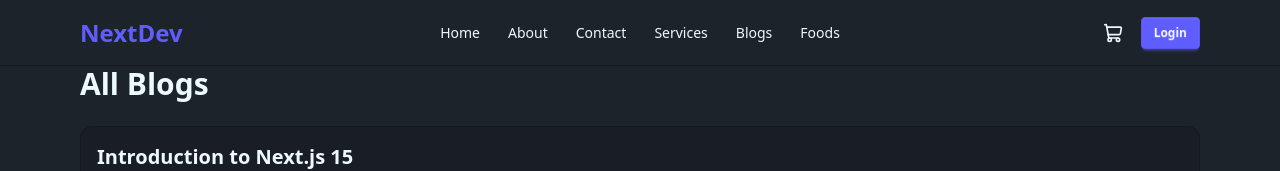
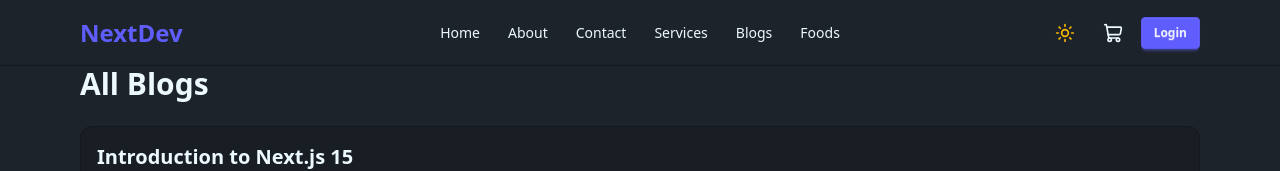
Before and after one commit to Nahiyan24bd/NextDev, a Next.js app: page /blogs in a window 1280 px wide. Shown: the top 171 px of the page. Built offline with nearby package versions, Linux system fonts and the light colour scheme.

Commit message:
feat: implement dark and light theme toggle

```diff
--- a/app/components/Navbar.tsx
+++ b/app/components/Navbar.tsx
@@ -3,7 +3,8 @@
 import Link from "next/link";
 import { ShoppingCart, Menu } from "lucide-react";
 import { useCart } from "../context/CartContext";
-import { NAV_LINKS } from "./navLinks"; // ডাইনামিক ডেটা সোর্স
+import { NAV_LINKS } from "./navLinks";
+import ThemeToggle from "./ThemeToggle"; // ১. ইমপোর্ট করো
 
 export default function Navbar() {
   const { cart } = useCart();
@@ -12,7 +13,7 @@ export default function Navbar() {
   return (
     <header className="w-full bg-base-100 border-b border-base-300 sticky top-0 z-50">
       <div className="navbar max-w-6xl mx-auto px-4">
-        {/* Mobile Hamburger */}
+        {/* Mobile Hamburger & Brand */}
         <div className="navbar-start">
           <div className="dropdown lg:hidden">
             <label tabIndex={0} role="button" className="btn btn-ghost btn-circle">
@@ -46,8 +47,12 @@ export default function Navbar() {
           </ul>
         </div>
 
-        {/* Cart & Login */}
+        {/* End Actions: Theme Toggle, Cart, Login */}
         <div className="navbar-end gap-2">
+          {/* থিম টগল বাটন */}
+          <ThemeToggle />
+
+          {/* Cart Icon */}
           <Link href="/cart" className="btn btn-ghost btn-circle relative">
             <ShoppingCart className="w-5 h-5" />
             {totalItems > 0 && (
@@ -56,6 +61,8 @@ export default function Navbar() {
               </span>
             )}
           </Link>
+
+          {/* Login */}
           <button className="btn btn-primary btn-sm">Login</button>
         </div>
       </div>
--- /dev/null
+++ b/app/components/ThemeToggle.tsx
@@ -0,0 +1,40 @@
+"use client";
+
+import { useEffect, useState } from "react";
+import { Sun, Moon } from "lucide-react";
+
+export default function ThemeToggle() {
+  const [theme, setTheme] = useState<"dark" | "light">("dark");
+
+  // ১. মাউন্ট হলে শুধু DOM থেকে রিড করা
+  useEffect(() => {
+    const savedTheme = localStorage.getItem("theme") as "dark" | "light" | null;
+    const initialTheme = savedTheme || "dark";
+    document.documentElement.setAttribute("data-theme", initialTheme);
+    // requestAnimationFrame বা মাইক্রোটাস্কে কল করলে ESLint এরর দেয় না
+    requestAnimationFrame(() => {
+      setTheme(initialTheme);
+    });
+  }, []);
+
+  const toggleTheme = () => {
+    const nextTheme = theme === "dark" ? "light" : "dark";
+    setTheme(nextTheme);
+    localStorage.setItem("theme", nextTheme);
+    document.documentElement.setAttribute("data-theme", nextTheme);
+  };
+
+  return (
+    <button
+      onClick={toggleTheme}
+      className="btn btn-ghost btn-circle"
+      aria-label="Toggle Theme"
+    >
+      {theme === "dark" ? (
+        <Sun className="w-5 h-5 text-warning transition-all" />
+      ) : (
+        <Moon className="w-5 h-5 text-neutral transition-all" />
+      )}
+    </button>
+  );
+}
```
